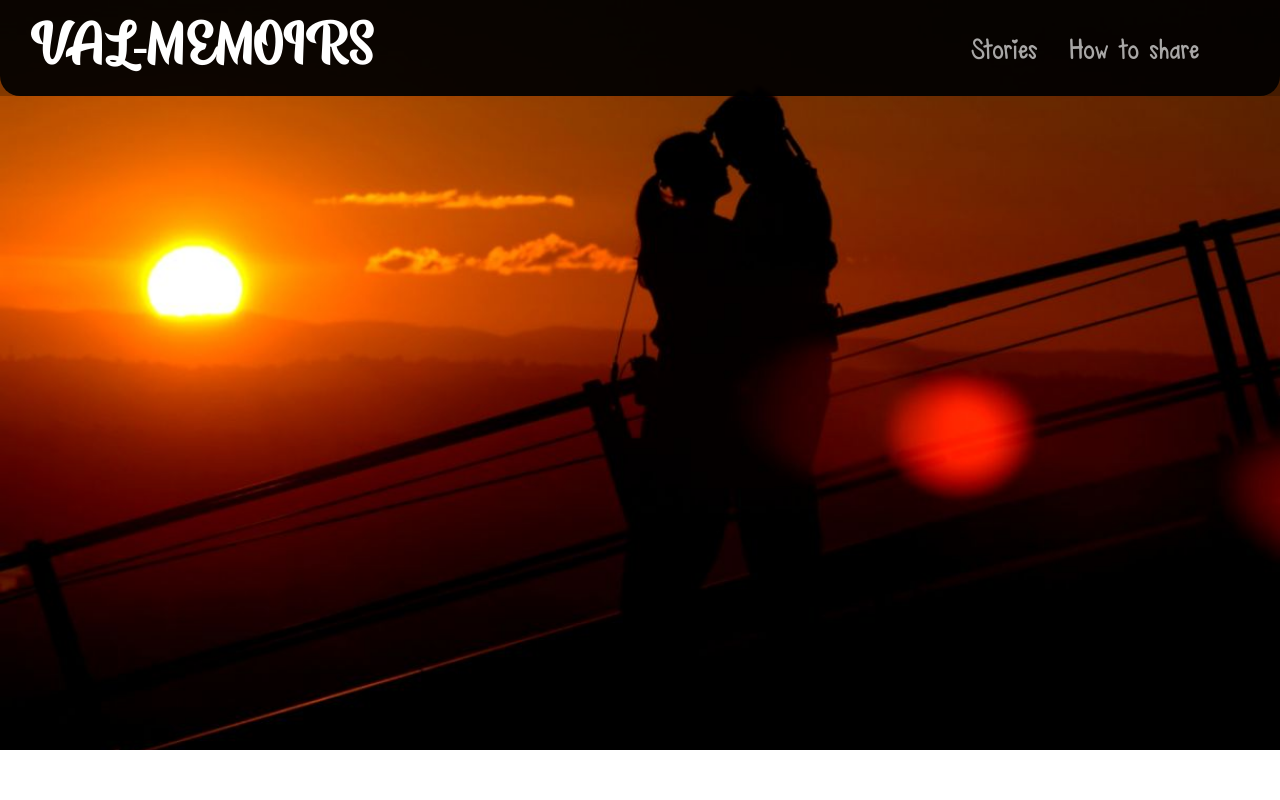
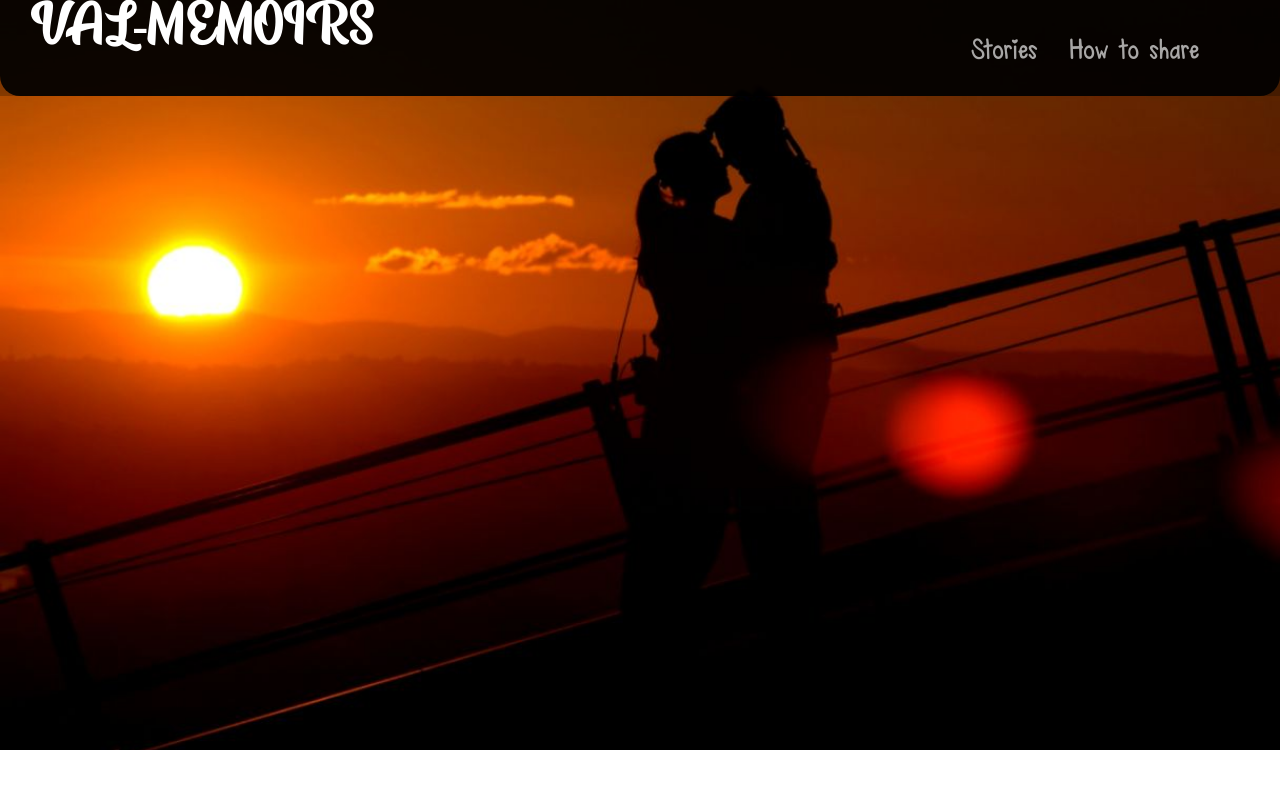
Before and after one commit to Samueloyeks/valMemoirs, a React (Create React App) app: page / in a window 1280 px wide. Shown: the top 800 px of the page. Built offline with nearby package versions, Linux system fonts and the light colour scheme; no server answers.

Commit message:
bug fixes

```diff
--- a/src/App.scss
+++ b/src/App.scss
@@ -147,7 +147,7 @@ div+.indicators{
   border-radius: 10px !important;
 }
 .Header_title{
-  margin: 30px 0 0 0;
+  margin: 20px 0;
   display: inline-block;
   font-family: BeautyMountains;
   color: white;
```
